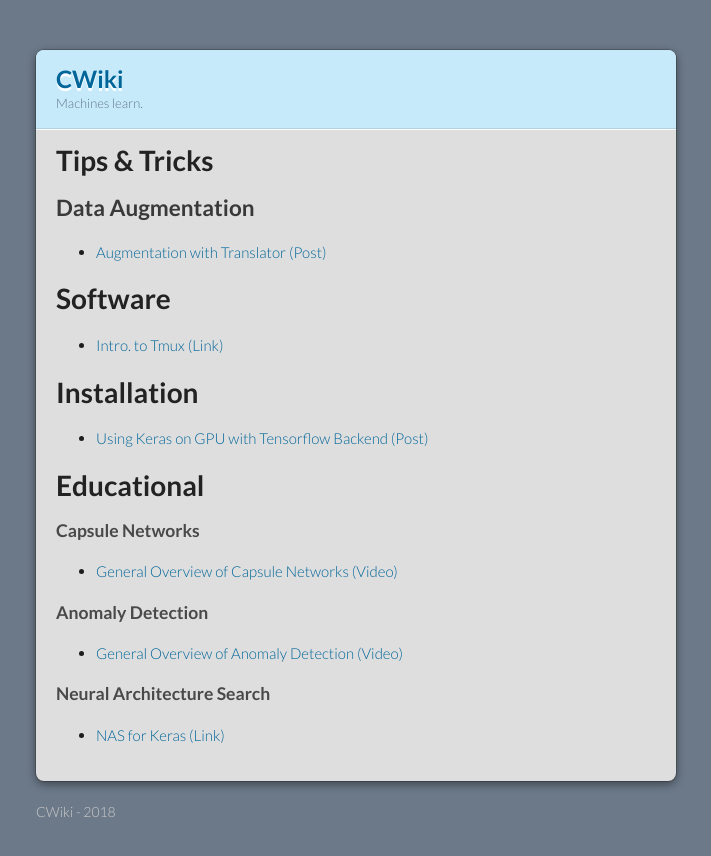
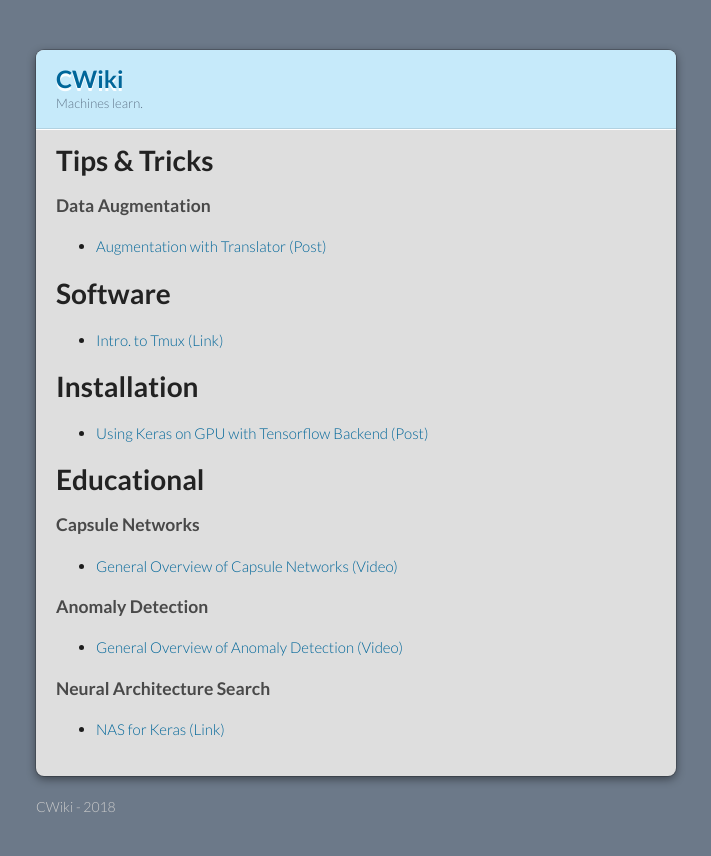
Before and after one commit to burakyldrm/pythoniancultist.github.io, a Jekyll site: the page built from index.md, in a window 1280 px wide. Shown: the top 856 px of the page, without its empty margins (284-995 px from the left). Built offline with Jekyll 4.4.1, drawn with Linux system fonts in a browser that asks for light colours; our own code applies the rules of GitHub Pages for plain Markdown files.

```diff
--- a/index.md
+++ b/index.md
@@ -4,7 +4,7 @@ layout: default
 
 # Tips & Tricks
 
-## Data Augmentation
+### Data Augmentation
 *   [Augmentation with Translator (Post)](data_augmentation.md)
 
 # Software
```
